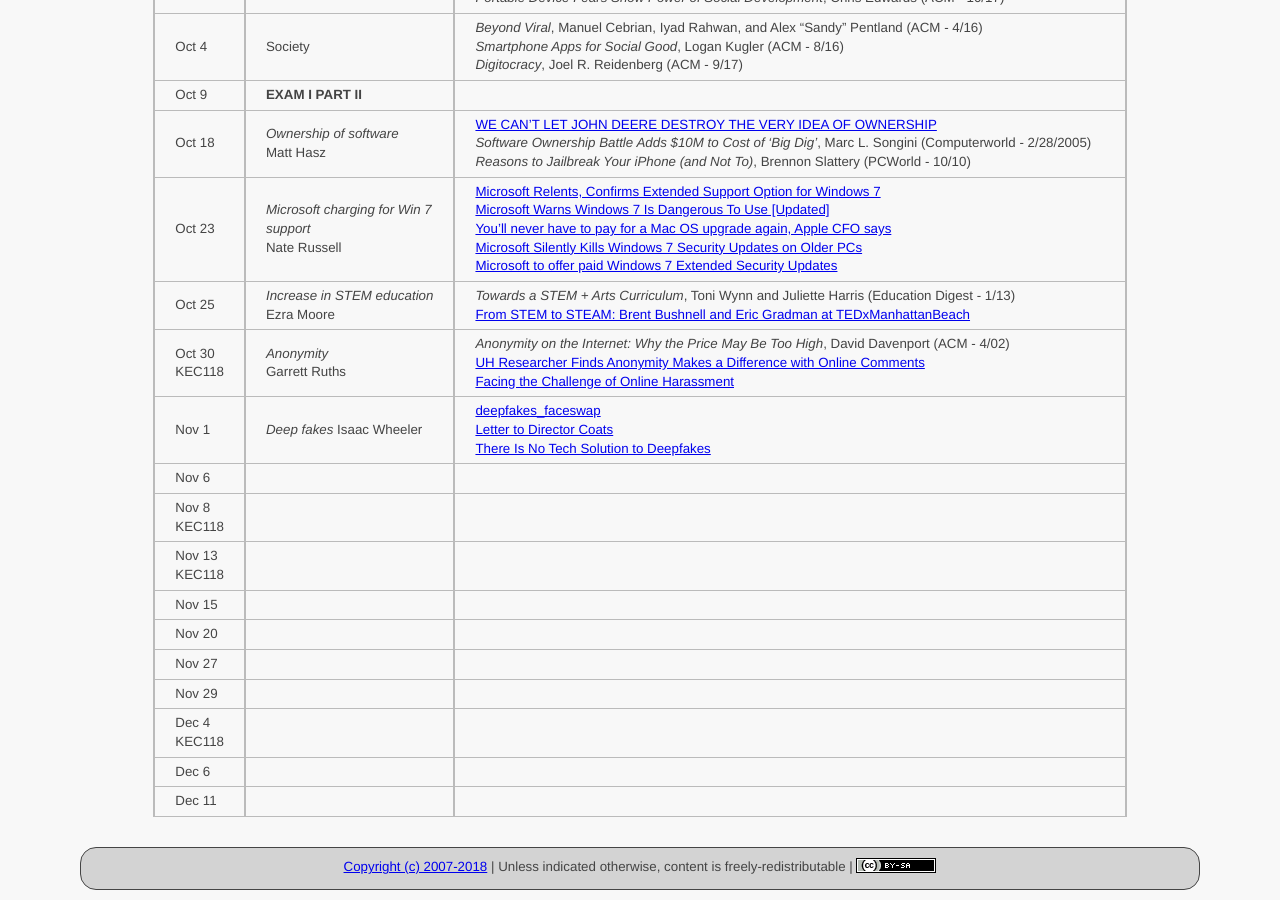
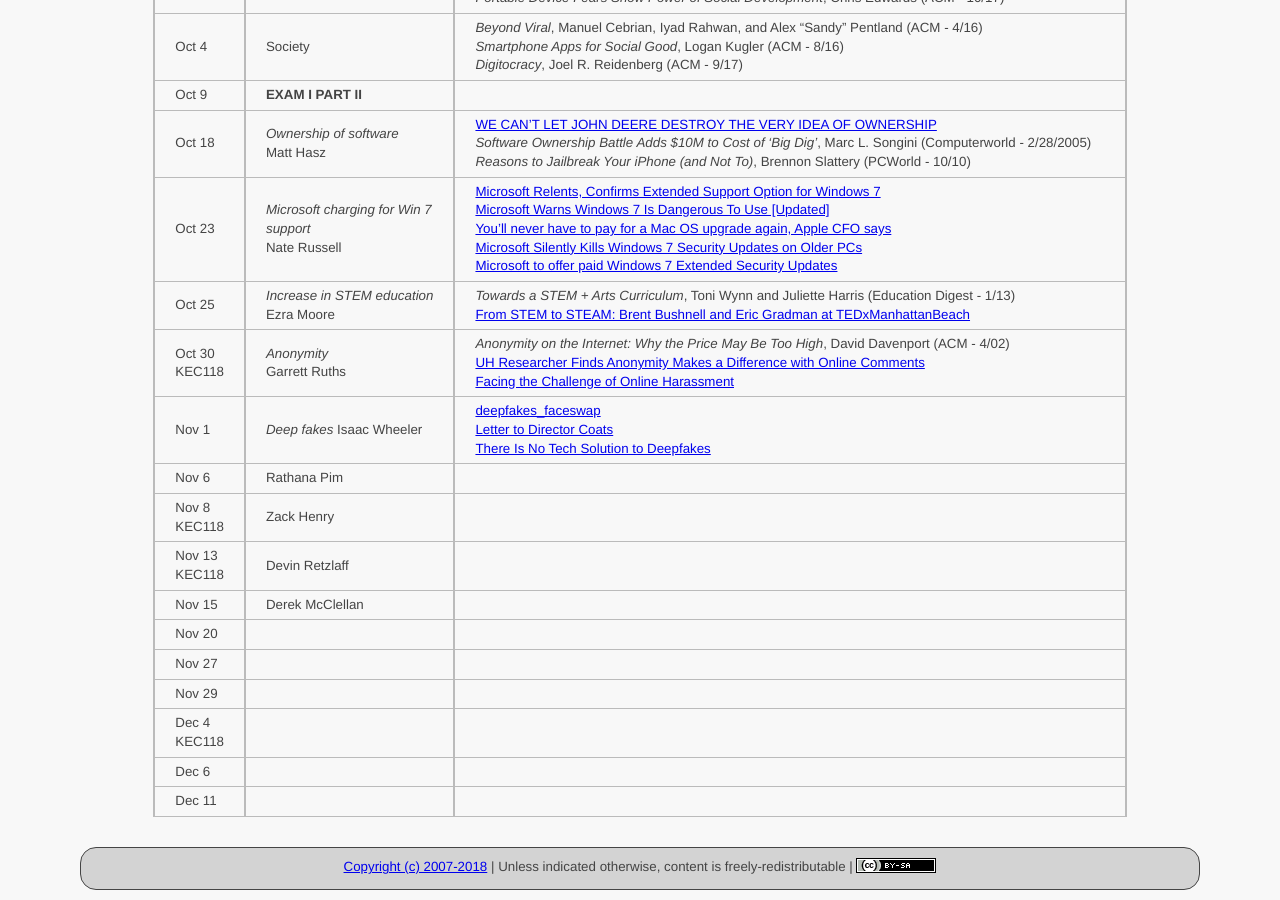
Before and after one commit to ycpcs/cs456-fall2018, a Jekyll site: the page built from schedule/index.md, in a window 1280 px wide and 900 px high, scrolled down 1003 px. Built offline with Jekyll 4.4.1, drawn with Linux system fonts in a browser that asks for light colours.

Commit message:
update index
update index

```diff
--- a/schedule/index.md
+++ b/schedule/index.md
@@ -32,10 +32,10 @@ All reading materials can be accessed via [Schmidt Library](http://library.ycp.e
 > Oct 25  | *Increase in STEM education* <br /> Ezra Moore | *Towards a STEM + Arts Curriculum*, Toni Wynn and Juliette Harris (Education Digest - 1/13) <br /> [From STEM to STEAM: Brent Bushnell and Eric Gradman at TEDxManhattanBeach](https://youtu.be/0rAbylCphUk) |
 > Oct 30 <br /> KEC118  | *Anonymity* <br /> Garrett Ruths | *Anonymity on the Internet: Why the Price May Be Too High*, David Davenport (ACM - 4/02) <br /> [UH Researcher Finds Anonymity Makes a Difference with Online Comments](https://www.uh.edu/news-events/stories/2014/January/12114Santana.php) <br /> [Facing the Challenge of Online Harassment](https://www.eff.org/deeplinks/2015/01/facing-challenge-online-harassment)|
 > Nov 1   | *Deep fakes* Isaac Wheeler | [deepfakes_faceswap](https://github.com/deepfakes/faceswap) <br /> [Letter to Director Coats](https://schiff.house.gov/imo/media/doc/2018-09%20ODNI%20Deep%20Fakes%20letter.pdf) <br /> [There Is No Tech Solution to Deepfakes](https://motherboard.vice.com/en_us/article/594qx5/there-is-no-tech-solution-to-deepfakes)|
-> Nov 6   |  |
-> Nov 8 <br /> KEC118  |  |
-> Nov 13 <br /> KEC118  |  |
-> Nov 15  |  |
+> Nov 6   | Rathana Pim |
+> Nov 8 <br /> KEC118  | Zack Henry |
+> Nov 13 <br /> KEC118  | Devin Retzlaff |
+> Nov 15  | Derek McClellan |
 > Nov 20  |  |
 > Nov 27  |  |
 > Nov 29  |  |
```
